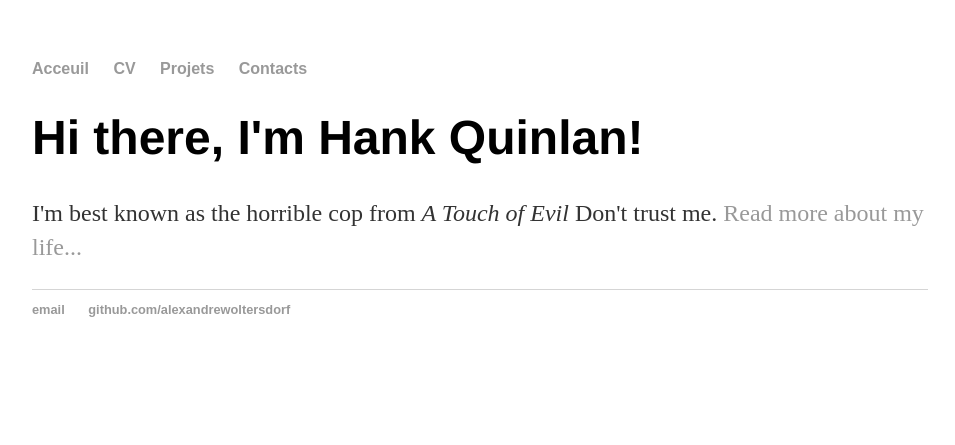
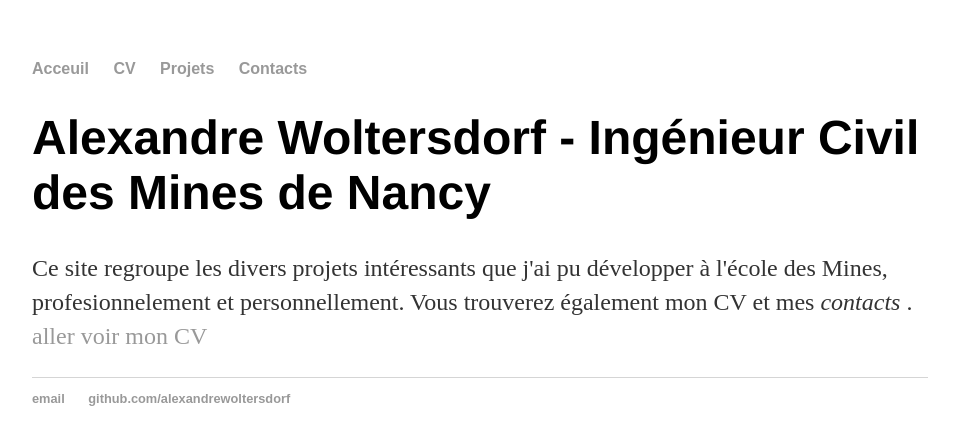
Before and after one commit to AlexandreWoltersdorf/AlexandreWoltersdorf.github.io, a Jekyll site: the page built from index.html, in a window 1280 px wide. Shown: the top 445 px of the page, without its empty margins (160-1115 px from the left). Built offline with Jekyll 4.4.1, drawn with Linux system fonts in a browser that asks for light colours; some web fonts are replaced.

Commit message:
Update index.html

```diff
--- a/index.html
+++ b/index.html
@@ -1,8 +1,8 @@
 ---
 layout: default
-title: Hank Quinlan, Horrible Cop
+title: Alexandre Woltersdorf
 ---
 <div class="blurb">
-	<h1>Hi there, I'm Hank Quinlan!</h1>
-	<p>I'm best known as the horrible cop from <em>A Touch of Evil</em> Don't trust me. <a href="/about">Read more about my life...</a></p>
+	<h1>Alexandre Woltersdorf - Ingénieur Civil des Mines de Nancy</h1>
+	<p>Ce site regroupe les divers projets intéressants que j'ai pu développer à l'école des Mines, profesionnelement et personnellement. Vous trouverez également mon CV et mes <em>contacts</em> . <a href="/about">aller voir mon CV</a></p>
 </div><!-- /.blurb -->
```
